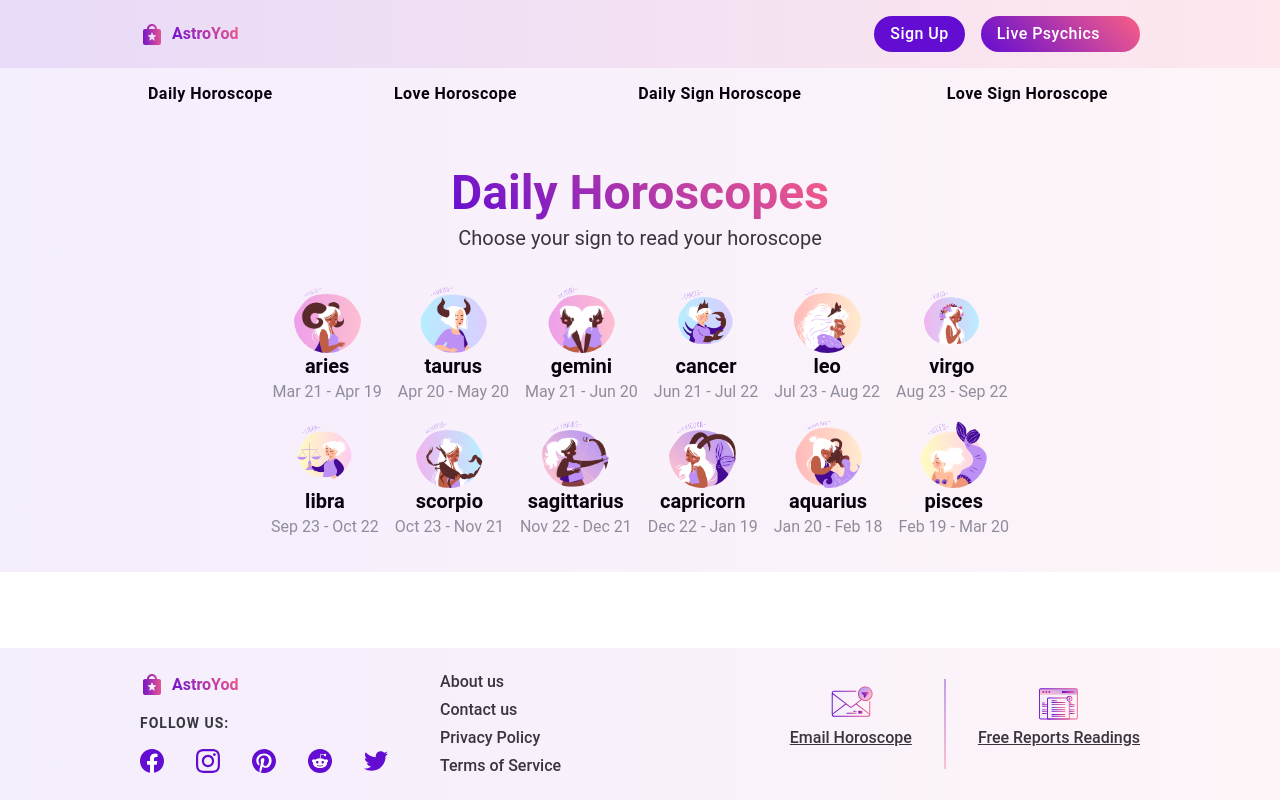
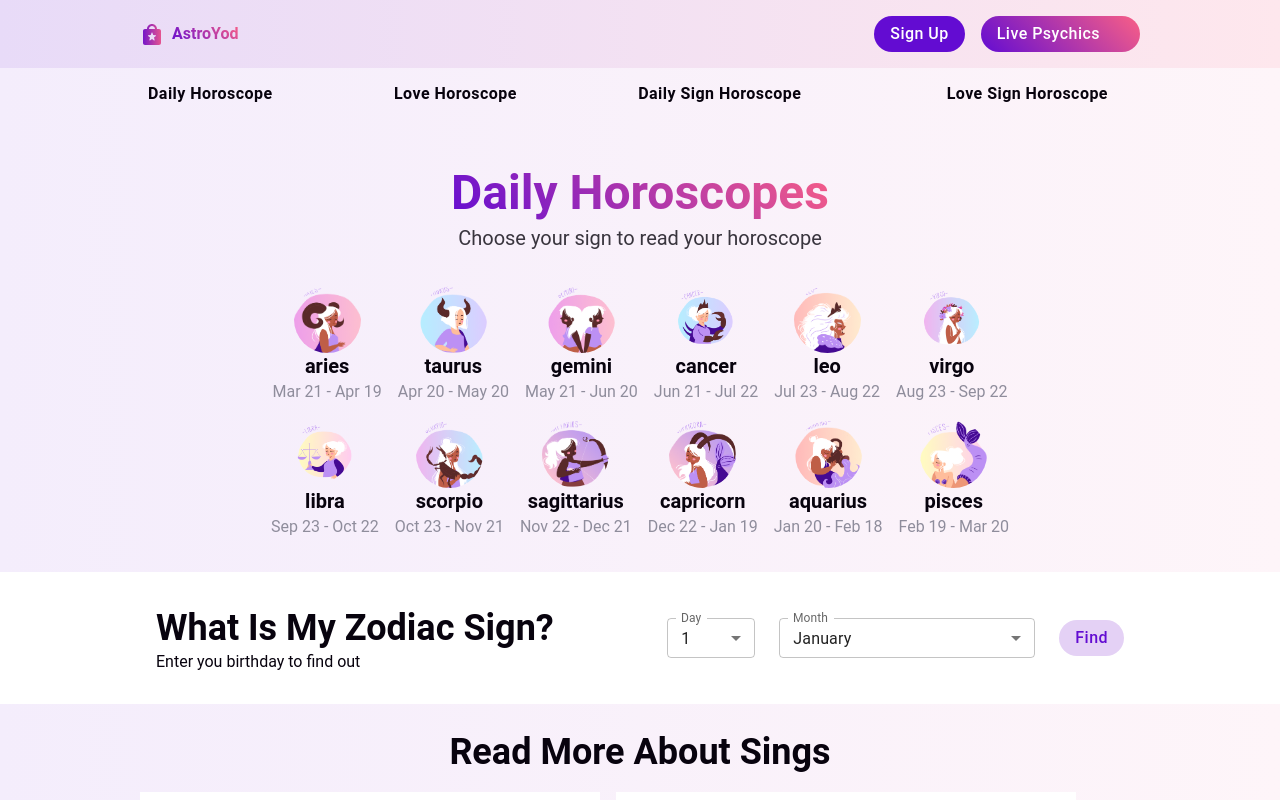
Before and after one commit to VYemalianova/react-sample, a React (Vite) app: page /horoscope/daily in a window 1280 px wide. Built offline with nearby package versions, Linux system fonts and the light colour scheme; some icons are missing.

Commit message:
add horoscope page content

```diff
--- a/src/components/ZodiacChecker/ZodiacChecker.tsx
+++ b/src/components/ZodiacChecker/ZodiacChecker.tsx
@@ -27,7 +27,7 @@ const ZodiacSignChecker = ({ onSignSelect }: { onSignSelect: (sign: ISign) => vo
   const { signs } = useContext(GlobalContext);
   const [form, setForm] = useState({
     day: 1,
-    month: 1,
+    month: 0,
   });
   const daysInSelectedMonth = dayjs({ year: LEAP_YEAR, month: form.month }).daysInMonth();
   const daysArray = generateNumberArray(daysInSelectedMonth);
--- a/src/pages/HoroscopesPage/HoroscopesPage.tsx
+++ b/src/pages/HoroscopesPage/HoroscopesPage.tsx
@@ -2,6 +2,7 @@ import { useParams } from 'react-router-dom';
 
 import type { HoroscopeType } from '@models/horoscope.model';
 import HoroscopeBanner from '@components/HoroscopeBanner/HoroscopeBanner';
+import HoroscopeDashboard from '@components/HoroscopeDashboard/HoroscopeDashboard';
 
 const Horoscopes = () => {
   const { type } = useParams<{ type: HoroscopeType }>();
@@ -9,6 +10,7 @@ const Horoscopes = () => {
   return (
     <div>
       <HoroscopeBanner type={type!} />
+      <HoroscopeDashboard />
     </div>
   );
 };
```
